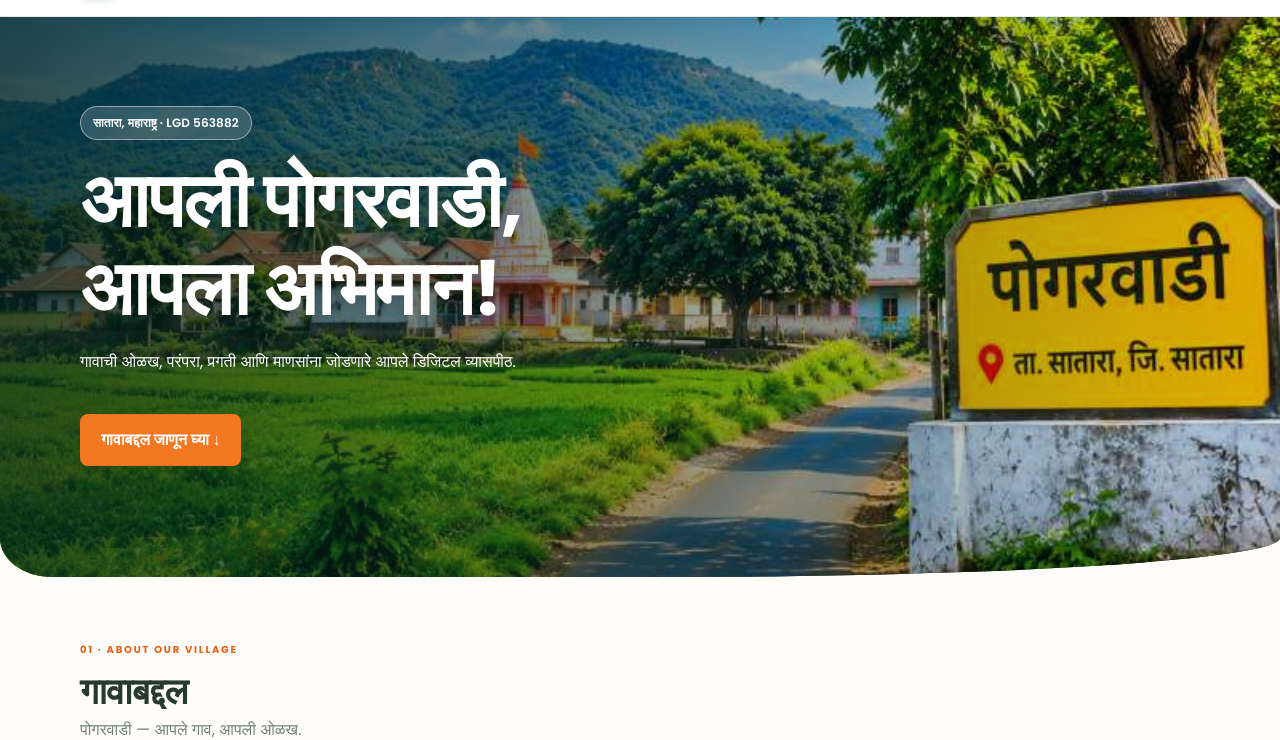
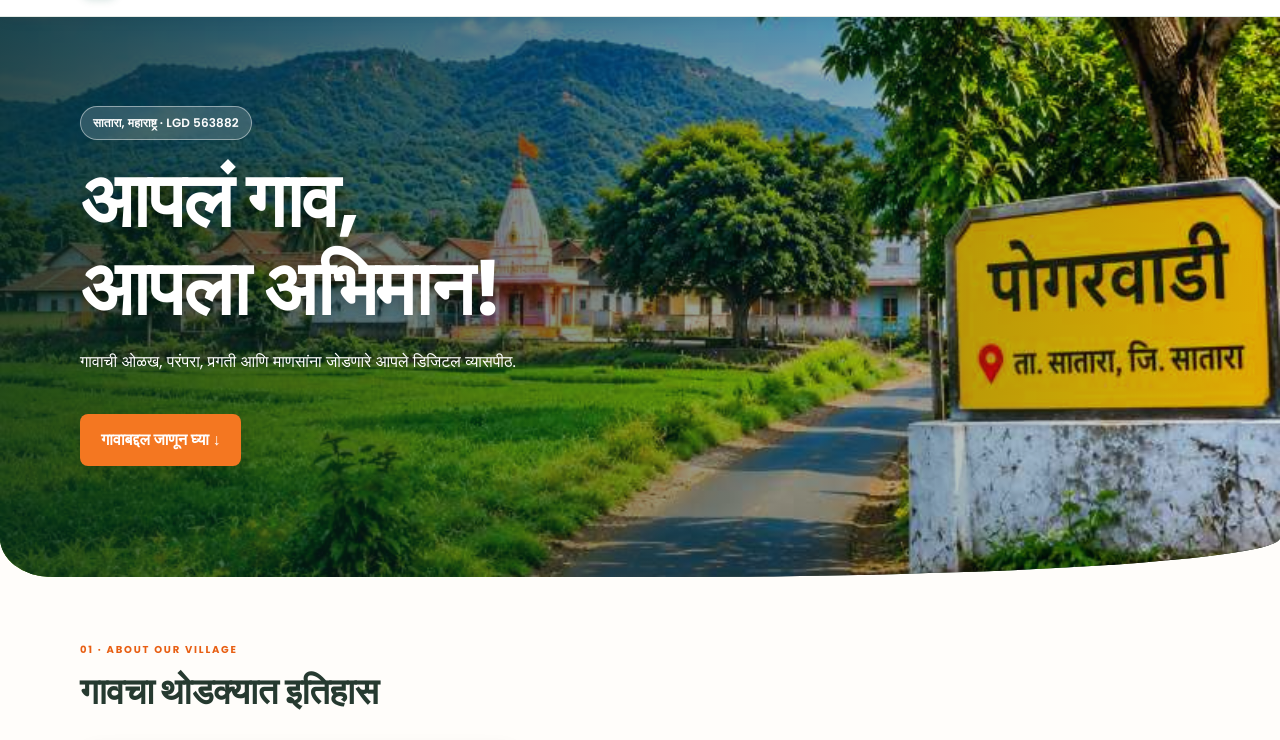
Before and after one commit to Digitalsourabh-in/digitalgav, a plain HTML site: page villages/pogarwadi.html in a window 1280 px wide. Shown: the part 60-800 px from the top of the page. Drawn offline with Linux system fonts and the light colour scheme; a web font is replaced by a local one.

Commit message:
Update Pogarwadi hero and about section headings

```diff
--- a/villages/pogarwadi.html
+++ b/villages/pogarwadi.html
@@ -34,7 +34,7 @@
     <div class="village-hero-shade"></div>
     <div class="container village-hero-content">
       <span class="village-tag">सातारा, महाराष्ट्र · LGD 563882</span>
-      <h1>आपली पोगरवाडी,<br>आपला अभिमान!</h1>
+      <h1>आपलं गाव,<br>आपला अभिमान!</h1>
       <p>गावाची ओळख, परंपरा, प्रगती आणि माणसांना जोडणारे आपले डिजिटल व्यासपीठ.</p>
       <a class="button button-light" href="#about">गावाबद्दल जाणून घ्या ↓</a>
     </div>
@@ -43,7 +43,7 @@
   <div class="container village-content">
     <section class="village-section about-section" id="about">
       <div class="about-simple-heading">
-        <div><span class="section-kicker">01 · ABOUT OUR VILLAGE</span><h2 class="content-heading">गावाबद्दल</h2><p>पोगरवाडी — आपले गाव, आपली ओळख.</p></div>
+        <div><span class="section-kicker">01 · ABOUT OUR VILLAGE</span><h2 class="content-heading">गावचा थोडक्यात इतिहास</h2></div>
 
       </div>
       <div class="about-simple-layout">
```
